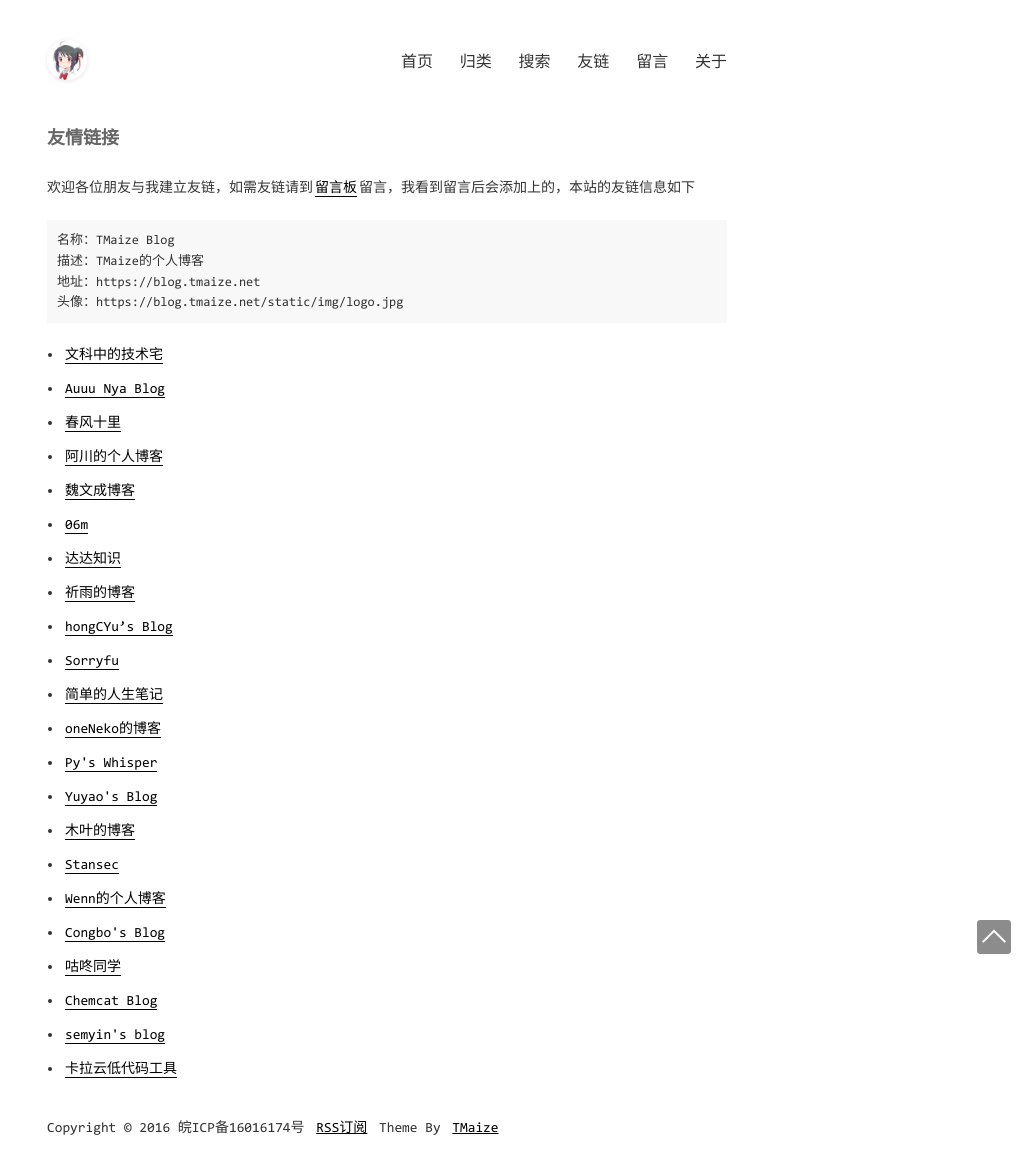
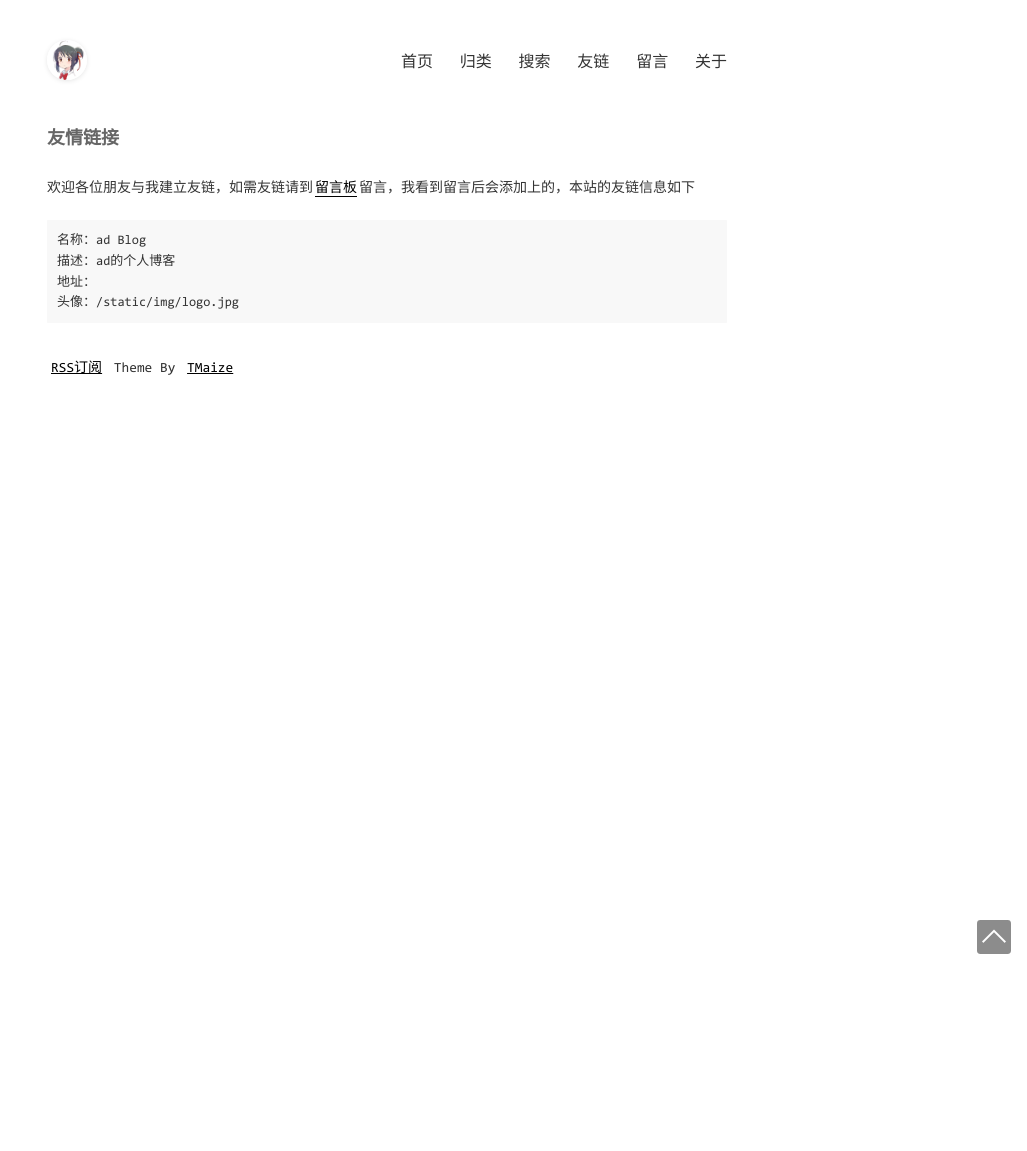
Before and after one commit to admans/admans.github.io, a Jekyll site: the page built from pages/links.md, in a window 1280 px wide. Shown: the whole page, without its empty margins (253-1280 px from the left). Built offline with Jekyll 4.4.1, drawn with Linux system fonts in a browser that asks for light colours.

Commit message:
Update _config.yml

```diff
--- a/_config.yml
+++ b/_config.yml
@@ -1,11 +1,10 @@
 encoding: utf-8
 
 # SEO相关信息
-title: TMaize Blog
-description: TMaize的个人博客
-keywords: TMaize,Blog,Java,Html,JavaScript
-author: TMaize
-footerText: 'Copyright © 2016 皖ICP备16016174号'
+title: ad Blog
+description: ad的个人博客
+keywords: ad,Blog
+author: ad
 
 # 这些不要动
 permalink: /posts/:year/:month/:day/:title.html
@@ -17,11 +16,11 @@ exclude: ['CNAME', 'README.md', 'LICENSE', '_site', 'dist', 'Gemfile', 'Gemfile.
 
 # 域名配置
 # baseurl配置,如果网站部署在根目录下的其他目录中，请设置为 /目录名
-domainUrl: 'https://blog.tmaize.net'
+domainUrl: ''
 baseurl: ''
 
 # 吐个槽地址，会在chat页面中重定向到该地址
-tucaoUrl: https://support.qq.com/product/86335
+tucaoUrl:
 
 # 菜单
 # 必填字段 title: '文本' url: '链接'
@@ -49,50 +48,3 @@ extAdsense: false
 
 # 数学公式支持，比较影响加载速度,不需要请设置为false
 extMath: false
-
-# 友情链接
-links:
-  - title: 文科中的技术宅
-    url: https://www.townwang.com
-  - title: Auuu Nya Blog
-    url: http://mu1er.cn
-  - title: 春风十里
-    url: https://www.geek-era.com
-  - title: 阿川的个人博客
-    url: https://achuan.io
-  - title: 魏文成博客
-    url: https://www.wwc.ren
-  - title: 06m
-    url: https://www.06m.me
-  - title: 达达知识
-    url: https://www.dadapush.com
-  - title: 祈雨的博客
-    url: https://wakzz.cn
-  - title: hongCYu’s Blog
-    url: https://hongcyu.cn
-  - title: Sorryfu
-    url: https://fushaolei.github.io
-  - title: 简单的人生笔记
-    url: https://yoyling.com
-  - title: oneNeko的博客
-    url: https://blog.oneneko.com
-  - title: Py's Whisper
-    url: https://whisper.pyliubaolin.top
-  - title: Yuyao's Blog
-    url: http://hellocode.ink
-  - title: 木叶的博客
-    url: https://muye.ml
-  - title: Stansec
-    url: https://standeblog.com
-  - title: Wenn的个人博客
-    url: https://wenn.tech
-  - title: Congbo's Blog
-    url: https://congbo.site
-  - title: 咕咚同学
-    url: https://gudong.site
-  - title: Chemcat Blog
-    url: https://chemcat.gitee.io
-  - title: semyin's blog
-    url: https://semyin.com
-  - title: 卡拉云低代码工具
-    url: https://kalacloud.com
```
